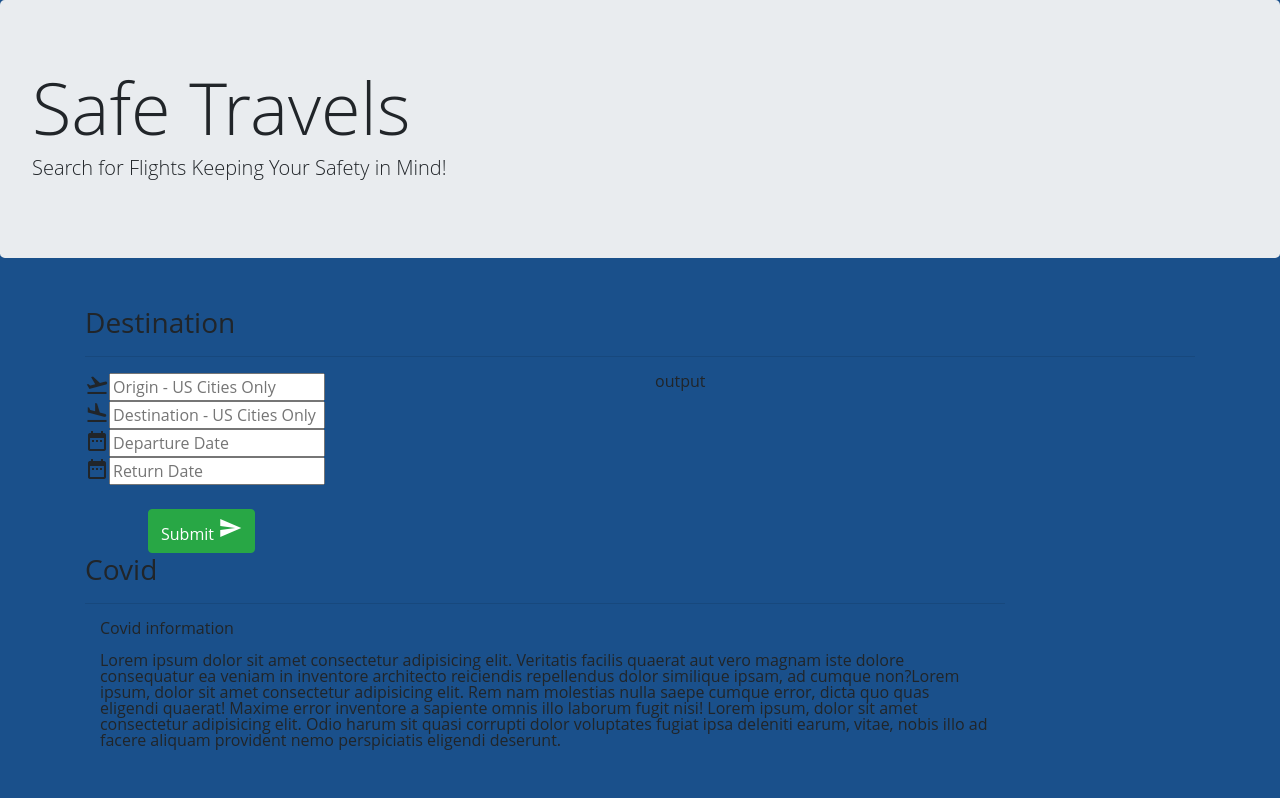
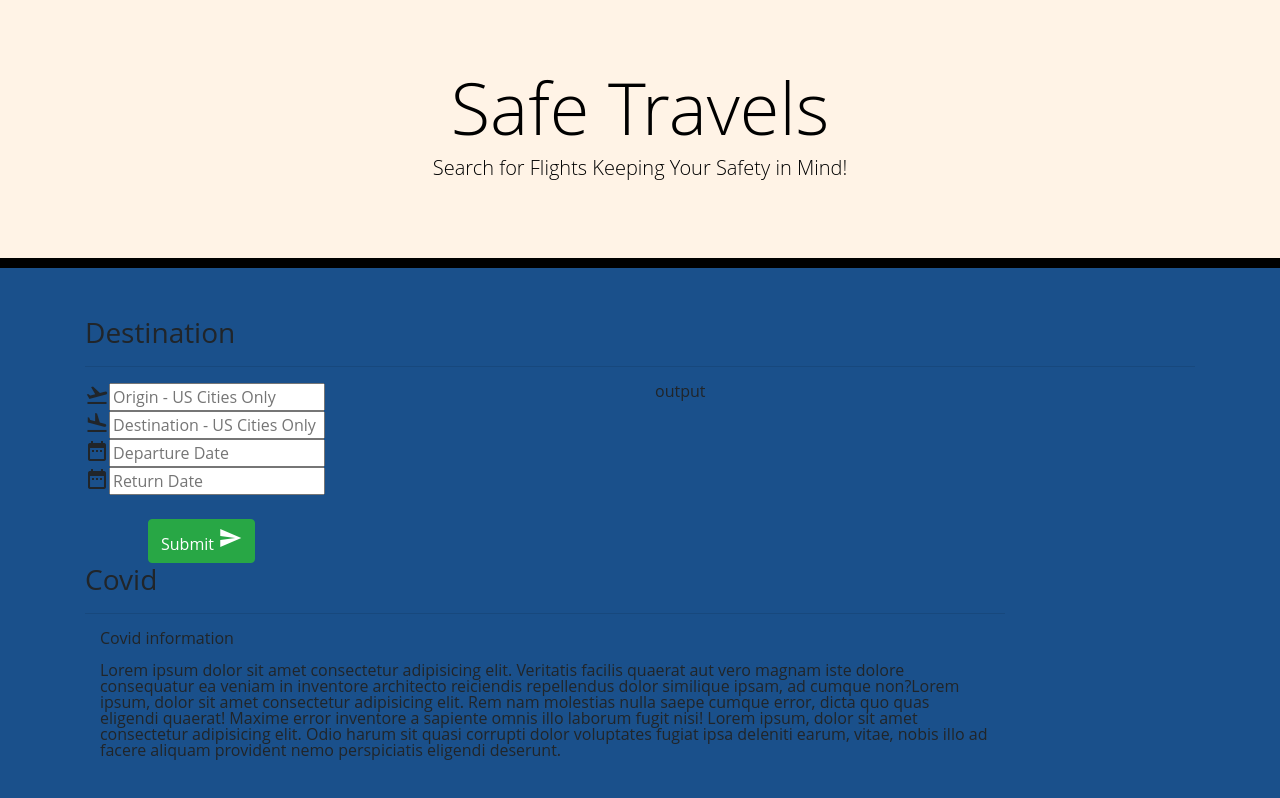
Before and after one commit to jjannross/project1, a plain HTML site: page index.html in a window 1280 px wide. Drawn offline with nearby package versions, Linux system fonts and the light colour scheme; files that its build step writes are made by us from their sources; no server answers.

Commit message:
add css for html and jumbotron

```diff
--- a/assets/css/styles.css
+++ b/assets/css/styles.css
@@ -5,3 +5,16 @@ body {
     background-color: #1a508b;
 
 }
+
+html {
+    position: relative;
+    min-height: 100%
+}
+
+.jumbotron {
+    text-align: center;
+    background-color: #fff3e6;
+    color: black;
+    border-radius: 0;
+    border-bottom: 10px solid black;
+}
```
